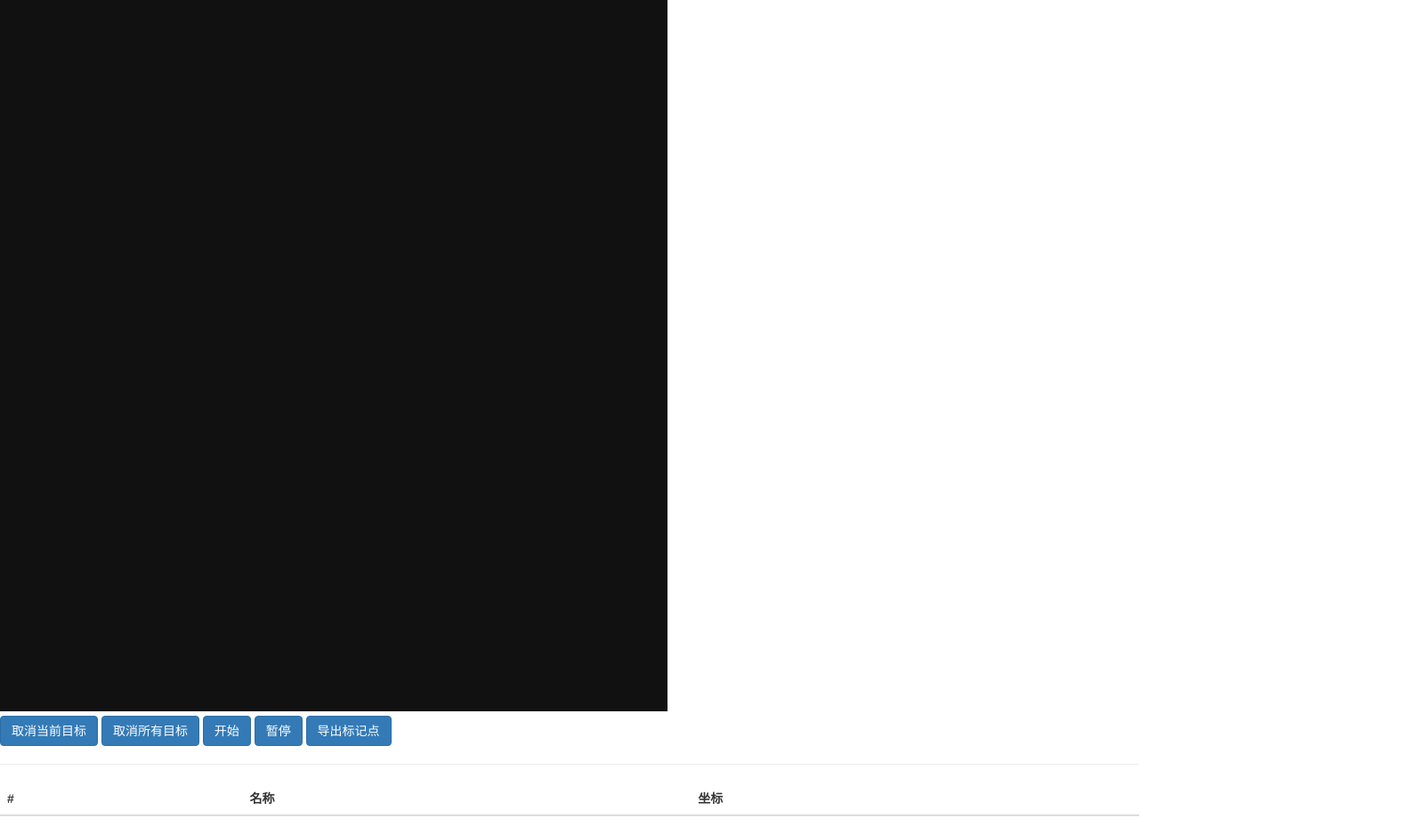
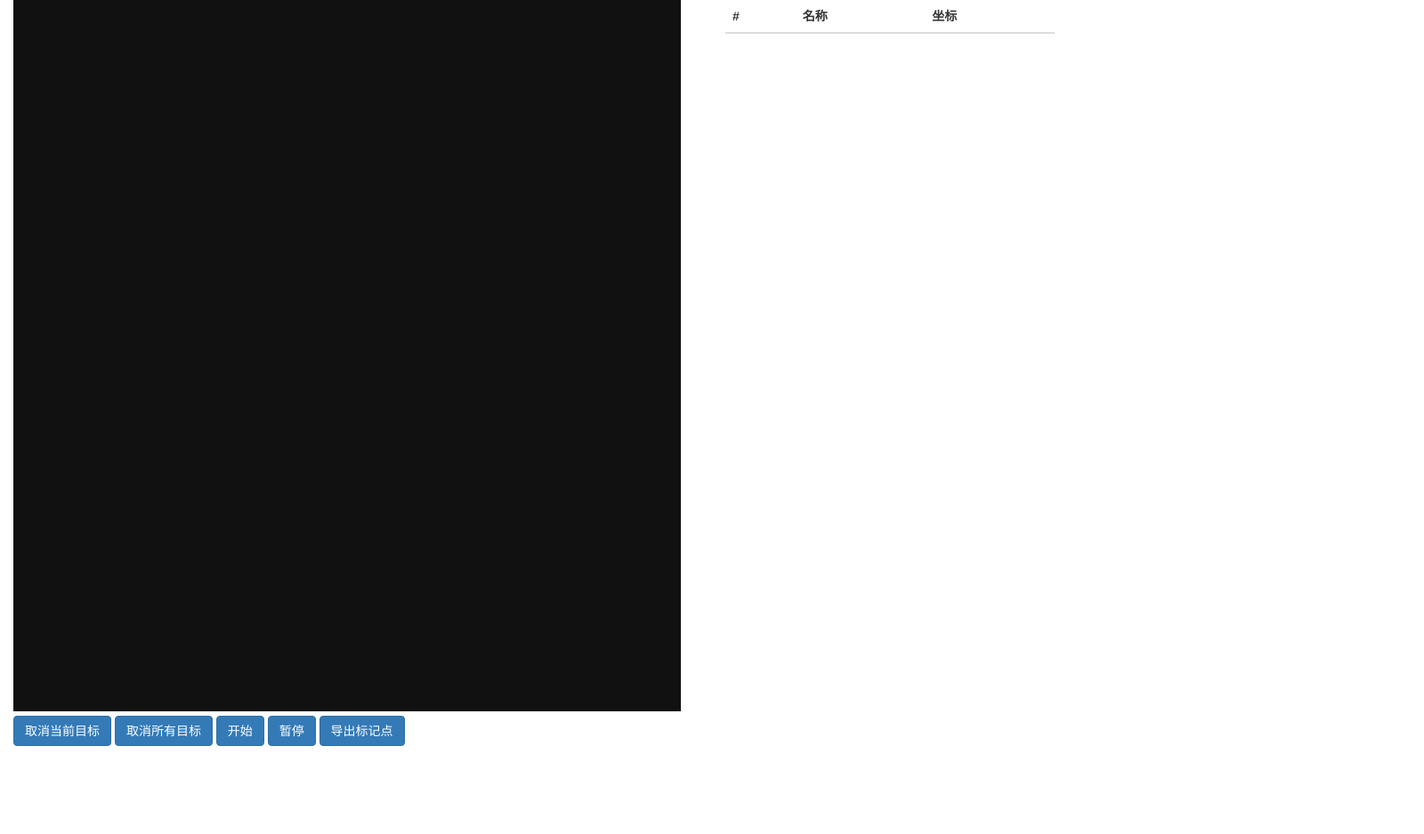
Before and after one commit to SF-ROS/SF_ROS, a plain HTML site: page SF_ROS/web.html in a window 1280 px wide. Shown: the whole page at 89% size, 1600 px wide, since content can reach past the window. After the commit the page ends 839 px from the top, so only its background shows below. Drawn offline with Linux system fonts and the light colour scheme.

Commit message:
页面简单排版

```diff
--- a/SF_ROS/js/sfrobot.js
+++ b/SF_ROS/js/sfrobot.js
@@ -1,3 +1,4 @@
+
 var app = new Vue({
   el: '#app',
   data: {
@@ -128,6 +129,10 @@ var app = new Vue({
       if (this.goal_list.length == 0){
         this.is_cancel = false;
       }
+    },
+
+    test:function () {
+      swal("hello world");
     }
   }
 })
--- a/SF_ROS/web.html
+++ b/SF_ROS/web.html
@@ -44,16 +44,20 @@ function init() {
 </head>
 
 <body onload="init()">
+<div id="app">
+  <div class="container" style="width: 1600px">
+    <div class="row">
+      <div class="col-lg-6">
         <div id="nav"></div>
-  <div id="app">
         <button id="cancel_nav_current" class="btn btn-primary" v-on:click="cancel_current">取消当前目标</button>
         <button id="cancel_nav_all" class="btn btn-primary" v-on:click="cancel_all">取消所有目标</button>
         <button id="start" class="btn btn-primary" v-on:click="start">开始</button>
         <button id="pause" class="btn btn-primary" v-on:click="pause">暂停</button>
-    <button id="save" class="btn btn-primary" v-on:click="save">导出标记点</button>
+        <button id="save" class="btn btn-primary" v-on:click="test">导出标记点</button>
         <div class="alert alert-success alert-dismissible" role="alert" v-if="showSucc" v-on:click="showSucc=false">导出成功</div>
         <div class="alert alert-danger alert-dismissible" role="alert" v-if="showFail" v-on:click="showFail=false">导出失败</div>
-    <hr>
+      </div>
+      <div class="col-lg-3">
         <!-- <div class="position-table"> -->
         <table class="table table-striped table-hover">
           <thead>
@@ -71,7 +75,15 @@ function init() {
             </tr>
           </tbody>
         </table>
+
       </div>
+      <div class="col-lg-3">
+
+      </div>
+    </div>
+  </div>
+
+
 </div>
 <script type="text/javascript" src="js/sfrobot.js"></script>
 </body>
```
Lines whose indentation alone changed are shown as unchanged.
